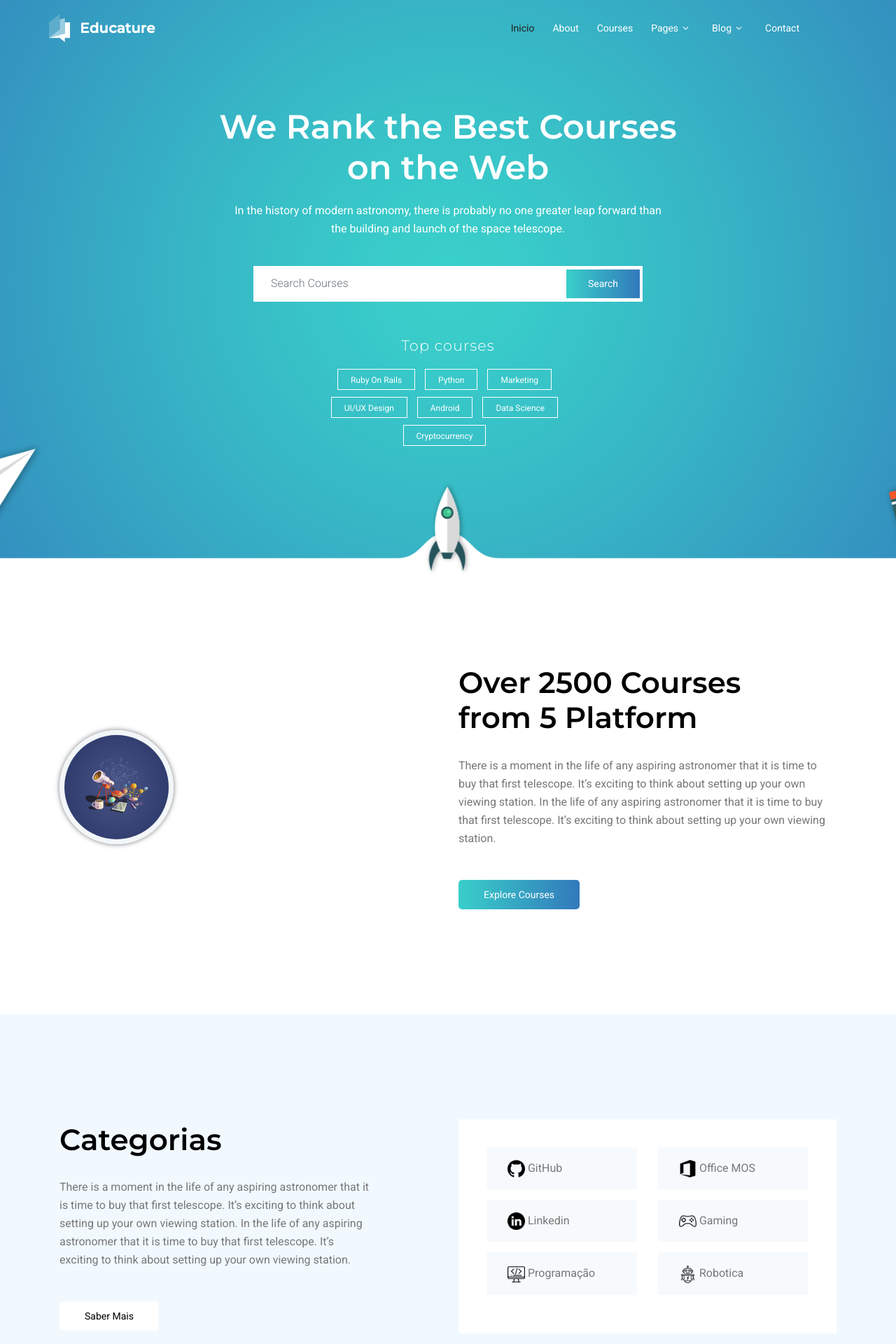
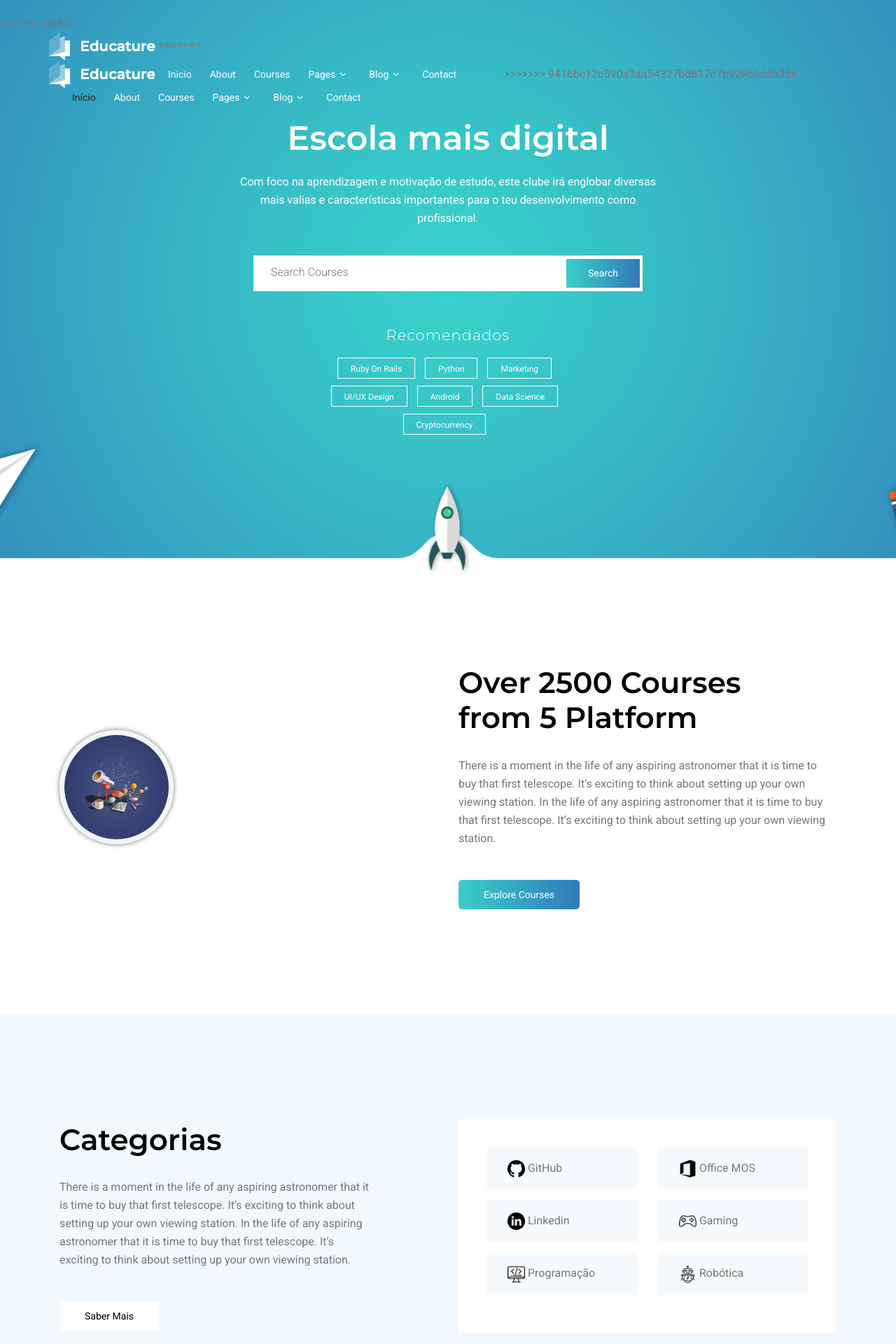
Before and after one commit to Clube-Microsoft/club-microsoft, a PHP site: page /index.php in a window 1280 px wide. Shown: the top 1920 px of the page at 70% size. Run offline with PHP 8.4, Linux system fonts and the light colour scheme; some libraries are stand-ins or nearby versions.

Commit message:
Gramática e textos

```diff
--- a/microsoft/index.php
+++ b/microsoft/index.php
@@ -48,10 +48,9 @@
 		<div class="container">
 			<div class="row fullscreen d-flex align-items-center justify-content-center">
 				<div class="banner-content col-lg-8 col-md-12">
-					<h1 class="wow fadeIn" data-wow-duration="4s">We Rank the Best Courses <br> on the Web</h1>
+					<h1 class="wow fadeIn" data-wow-duration="4s">Escola mais digital</h1>
 					<p class="text-white">
-						In the history of modern astronomy, there is probably no one greater leap forward than the building and launch of the space
-						telescope.
+						Com foco na aprendizagem e motivação de estudo, este clube irá englobar diversas mais valias e características importantes para o teu desenvolvimento como profissional.
 					</p>
 
 					<div class="input-wrap">
@@ -60,7 +59,7 @@
 							<button type="submit" class="btn search-btn">Search</button>
 						</form>
 					</div>
-					<h4 class="text-white">Top courses</h4>
+					<h4 class="text-white">Recomendados</h4>
 
 					<div class="courses pt-20">
 						<a href="#" data-wow-duration="1s" data-wow-delay=".3s" class="primary-btn transparent mr-10 mb-10 wow fadeInDown">Ruby
@@ -188,7 +187,7 @@
 									</li>
 									<li>
 										<a class="wow fadeInRight" href="courses.php" data-wow-duration="1s" data-wow-delay=".7s">
-											<img src="img/icons/robotic.png" class="icons"/> Robotica
+											<img src="img/icons/robotic.png" class="icons"/> Robótica
 										</a>
 										<ul class="dropdown" >
 									        <li><a href="courses.php" style="color: black;">
@@ -221,7 +220,7 @@
 				<div class="col-md-6">
 					<div class="feature-item">
 						<img src="img/icons/workshop.png" class="icons_servicos"/>
-						<h4>workshops</h4>
+						<h4>Workshops</h4>
 						<div class="wow fadeIn" data-wow-duration="1s" data-wow-delay=".1s">
 							<p>
 								Lorem ipsum dolor sit amet consec tetur adipisicing elit, sed do eiusmod tempor incididunt labore.
--- a/microsoft/menu.php
+++ b/microsoft/menu.php
@@ -1,4 +1,10 @@
 <header id="header">
+<<<<<<< HEAD
+	<div class="container">
+		<div class="row align-items-center justify-content-between d-flex">
+			<div id="logo">
+				<a href="index.php"><img src="img/logo.png" alt="" title="" /></a>
+=======
 		<div class="container">
 			<div class="row align-items-center justify-content-between d-flex">
 				<div id="logo">
@@ -6,7 +12,7 @@
 				</div>
 				<nav id="nav-menu-container">
 					<ul class="nav-menu">
-						<li class="menu-active"><a href="index.php">Inicio</a></li>
+						<li><a href="index.php">Inicio</a></li>
 						<li><a href="about.php">About</a></li>
 						<li><a href="courses.php">Courses</a></li>
 						<li class="menu-has-children"><a href="">Pages</a>
@@ -23,6 +29,27 @@
 						<li><a href="contact.php">Contact</a></li>
 					</ul>
 				</nav><!-- #nav-menu-container -->
+>>>>>>> 9416bc12c590a3aa54327bd817c7b92966dab25e
 			</div>
+			<nav id="nav-menu-container">
+				<ul class="nav-menu">
+					<li class="menu-active"><a href="index.php">Início</a></li>
+					<li><a href="about.php">About</a></li>
+					<li><a href="courses.php">Courses</a></li>
+					<li class="menu-has-children"><a href="">Pages</a>
+						<ul>
+							<li><a href="elements.php">Elements</a></li>
+						</ul>
+					</li>
+					<li class="menu-has-children"><a href="">Blog</a>
+						<ul>
+							<li><a href="blog-home.php">Blog Home</a></li>
+							<li><a href="blog-single.php">Blog Details</a></li>
+						</ul>
+					</li>
+					<li><a href="contact.php">Contact</a></li>
+				</ul>
+			</nav><!-- #nav-menu-container -->
 		</div>
-	</header>
+	</div>
+</header>
```
